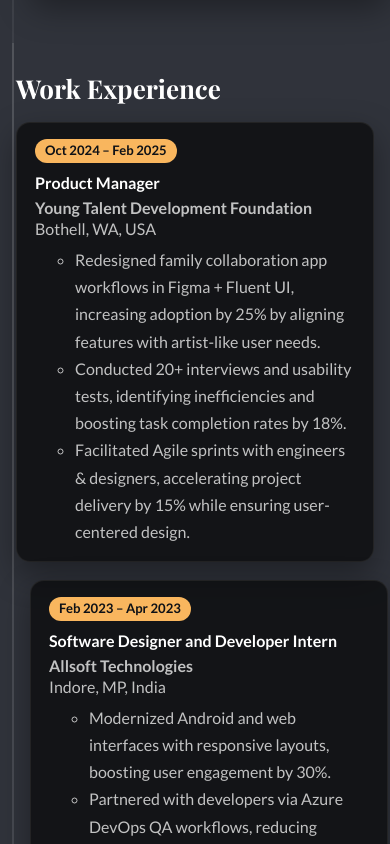
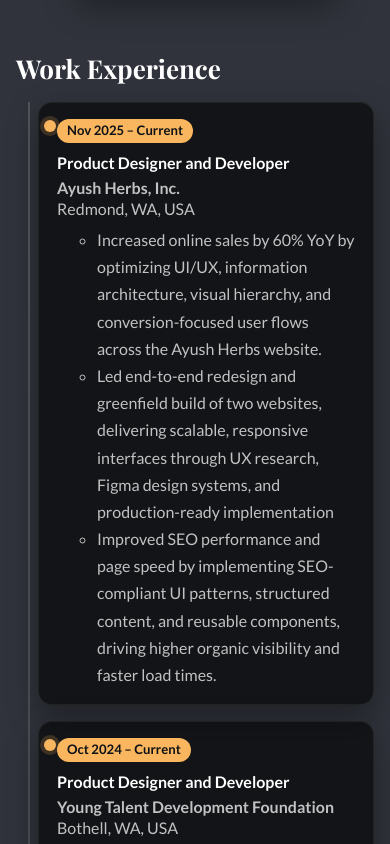
Before and after one commit to ajain112/akshat-jain, a React (Vite) app in the folder frontend/: page /about in a window 390 px wide. Shown: the part 1260-2104 px from the top of the page. Built offline with nearby package versions, Linux system fonts and the light colour scheme; no server answers.

Commit message:
added new work ex and fixed some css as well

```diff
--- a/frontend/src/components/Edutimeline.jsx
+++ b/frontend/src/components/Edutimeline.jsx
@@ -22,6 +22,6 @@
 
 export default function EducationTimeline() {
   return (
-    <Timeline heading="Education" items={education} />
+      <Timeline heading="Education" items={education} />
   );
 }
--- a/frontend/src/components/Timeline.jsx
+++ b/frontend/src/components/Timeline.jsx
@@ -12,15 +12,18 @@
  *   details?: string | string[]
  * }>
  */
-export default function Timeline({ heading, items = [], railGap = "140px" }) {
+export default function Timeline({ heading, items = [] }) {
   // guard to avoid map crashes
   const list = Array.isArray(items) ? items : [];
 
   return (
-    <section className="tl" style={{ "--rail-gap": railGap }}>
+    <section className="tl">
       {heading && <h2 className="tl__heading">{heading}</h2>}
 
-      <ol className="tl__list">
+      {/* NEW: scroller wrapper */}
+      <div className="tl__scroller">
+        {/* NEW: tl__track class so rail spans full content width */}
+        <ol className="tl__list tl__track">
           {list.map((it, i) => {
             const bottom = i % 2 === 1;
 
@@ -35,9 +38,7 @@
                   {it.period && <span className="tl__period">{it.period}</span>}
                   {it.title && <h3 className="tl__title">{it.title}</h3>}
                   {it.org && <p className="tl__org">{it.org}</p>}
-                {it.location && (
-                  <p className="tl__location">{it.location}</p>
-                )}
+                  {it.location && <p className="tl__location">{it.location}</p>}
 
                   {Array.isArray(it.details) ? (
                     <ul className="tl__details tl__details--list">
@@ -53,6 +54,7 @@
             );
           })}
         </ol>
+      </div>
     </section>
   );
 }
--- a/frontend/src/components/WorkExp.jsx
+++ b/frontend/src/components/WorkExp.jsx
@@ -6,8 +6,9 @@
 const internships = [
   {
     id: "w1",
-    period: "Oct 2024 – Feb 2025",
-    title: "Product Manager",
+    startDate: "2024-10-01", // Oct 2024
+    period: "Oct 2024 – Current",
+    title: "Product Designer and Developer",
     org: "Young Talent Development Foundation",
     location: "Bothell, WA, USA",
     details: [
@@ -18,8 +19,9 @@
   },
   {
     id: "w2",
-    period: "Feb 2023 – Apr 2023",
-    title: "Software Designer and Developer Intern",
+    startDate: "2023-01-01", // Jan 2023
+    period: "Jan 2023 – Jul 2023",
+    title: "Software Designer and Developer",
     org: "Allsoft Technologies",
     location: "Indore, MP, India",
     details: [
@@ -30,6 +32,7 @@
   },
   {
     id: "w3",
+    startDate: "2020-06-01", // Jun 2020
     period: "Jun 2020 – Sept 2020",
     title: "Software Designer and Developer Intern",
     org: "Techshala",
@@ -40,14 +43,30 @@
       "Collaborated with engineers to document and hand off design specs, reducing back-and-forth iterations by 20%.",
     ],
   },
+  {
+    id: "w4",
+    startDate: "2025-11-01", // Nov 2025
+    period: "Nov 2025 – Current",
+    title: "Product Designer and Developer",
+    org: "Ayush Herbs, Inc.",
+    location: "Redmond, WA, USA",
+    details: [
+      "Increased online sales by 60% YoY by optimizing UI/UX, information architecture, visual hierarchy, and conversion-focused user flows across the Ayush Herbs website.",
+      "Led end-to-end redesign and greenfield build of two websites, delivering scalable, responsive interfaces through UX research, Figma design systems, and production-ready implementation",
+      "Improved SEO performance and page speed by implementing SEO-compliant UI patterns, structured content, and reusable components, driving higher organic visibility and faster load times.",
+    ],
+  },
 ];
 
 export default function WorkExp() {
+  const sortedInternships = [...internships].sort(
+    (a, b) => new Date(b.startDate) - new Date(a.startDate)
+  );
+
   return (
     <Timeline
       heading="Work Experience"
-      items={internships}
-      railGap="200px"
+      items={sortedInternships}
     />
   );
 }
--- a/frontend/src/components/css/Timeline.css
+++ b/frontend/src/components/css/Timeline.css
@@ -6,12 +6,12 @@
   --surface:rgba(0,0,0,.60);
   --shadow:0 12px 32px rgba(0,0,0,.35);
 
-  /* Increased rail distance so the line/dot never sits in the card */
-  --rail-gap: clamp(56px, 7vw, 96px); /* was 28px */
+  /* Distance between rail and cards (desktop horizontal) */
+  --rail-gap: clamp(200px, 9.5vw, 250px);
   --dot-size: 12px;
 }
 
-/* wrapper + title unchanged, but you can keep these */
+/* wrapper + title */
 .tl{
   max-width: 1200px;
   margin: 0 auto;
@@ -26,43 +26,56 @@
   color: var(--text);
 }
 
-/* HORIZONTAL (desktop) */
-.tl__list{
-  list-style: none;
-  display: flex;
-  align-items: center;             /* keep the “row” centered vs the rail */
-  gap: clamp(18px,3vw,36px);
-  margin: 0;
-
-  /* Give top and bottom breathing room so big cards never collide with the rail */
-  padding-top: calc(var(--rail-gap) + 10px);
-  padding-bottom: calc(var(--rail-gap) + 12px);
-
+/* === NEW: scroller wrapper (this must wrap the <ol>) === */
+.tl__scroller{
   overflow-x: auto;
-  scrollbar-width: 1px;
+  scrollbar-width: thin;          /* was invalid: 1px */
   position: relative;
 }
-.tl__list::-webkit-scrollbar{ height: 8px; }
-.tl__list::-webkit-scrollbar-thumb{
+.tl__scroller::-webkit-scrollbar{ height: 8px; }
+.tl__scroller::-webkit-scrollbar-thumb{
   background: rgba(255,255,255,.18);
   border-radius: 4px;
 }
 
-/* center rail */
-.tl__list::before{
-  content: "";
+/* HORIZONTAL track (desktop) */
+.tl__list{
+  list-style: none;
+  margin: 0;
+
+  display: flex;
+  align-items: center;
+  gap: clamp(18px,3vw,36px);
+
+  padding-top: calc(var(--rail-gap) + 10px);
+  padding-bottom: calc(var(--rail-gap) + 12px);
+
+  position: relative;
+}
+
+/* === NEW: make the track expand to full content width === */
+.tl__track{
+  width: max-content;
+  min-width: 100%;
+}
+
+/* center rail spans the entire track width now */
+.tl__track::before{
+  content:"";
   position: absolute;
-  inset-inline: 0;
+  left: 0;
+  right: 0;
   top: 50%;
-  height: 2px;
+  height: 3px;
   transform: translateY(-50%);
-  background: linear-gradient(to right, rgba(255,255,255,.16), rgba(255,255,255,.06));
+  background: rgba(255,255,255,.16);
+  z-index: 0;
 }
 
 /* each node */
 .tl__item{
   position: relative;
-  flex: 0 0 min(480px, 88vw);      /* give a bit more width so tall text wraps better */
+  flex: 0 0 auto;
   display: grid;
   place-items: center;
 }
@@ -78,13 +91,14 @@
   border-radius: 999px;
   background: var(--accent);
   box-shadow: 0 0 0 4px rgba(249,182,94,.18);
-  z-index: 2;
+  z-index: 2; /* above rail */
 }
 
-/* bubble/card – push it far from the rail so the dot never overlaps */
+/* bubble/card */
 .tl__bubble{
   width: 100%;
-  max-width: 480px;
+  max-width: min(620px, 92vw);
+  min-width: 450px;
   background: var(--surface);
   border: 1px solid var(--border);
   border-radius: 14px;
@@ -92,16 +106,15 @@
   box-shadow: var(--shadow);
   color: var(--muted);
 
-  /* move above the rail */
   transform: translateY(calc(-1 * var(--rail-gap)));
   transition: transform .22s ease, box-shadow .22s ease, border-color .22s ease;
+  z-index: 1; /* above rail */
 }
 .tl__item--bottom .tl__bubble{
-  /* move below the rail */
   transform: translateY(var(--rail-gap));
 }
 
-/* optional “open” nudge on mobile/keyboard */
+/* optional “open” nudge */
 .tl__bubble.is-open{
   transform: translateY(calc(-1 * var(--rail-gap) - 6px));
 }
@@ -142,83 +155,104 @@
 .tl__card{ margin: 0; }
 .tl__details{ margin: 0; line-height: 1.7; }
 
-/* VERTICAL (≤ 900px) */
+/* ---------- TABLET (901px–1024px): stack cards, no rail/dots ---------- */
+@media (min-width: 901px) and (max-width: 1024px) {
+  .tl { padding-inline: 16px; }
+
+  .tl__scroller{ overflow: visible; }
+
+  .tl__list{
+    display: block;
+    padding: 0;
+  }
+
+  .tl__track::before{ display: none; }
+
+  .tl__item{
+    display: block;
+    margin: 0 0 18px;
+  }
+
+  .tl__dot{ display: none; }
+
+  .tl__bubble,
+  .tl__item--bottom .tl__bubble{
+    max-width: none;
+    width: 100%;
+    min-width: 0;
+    transform: none !important;
+    margin: 0;
+  }
+}
+
+/* VERTICAL (≤ 900px): left rail + dots */
 @media (max-width: 900px){
   .tl{ padding-inline: 16px; }
 
+  /* prevent clipping from the scroller wrapper */
+  .tl__scroller{
+    overflow: visible;
+  }
+
+  /* reset horizontal track sizing on mobile */
+  .tl__track{
+    width: auto;
+    min-width: 0;
+  }
+
+  /* vertical list layout */
   .tl__list{
-    overflow: visible;
+    display: flex;
+    flex-direction: column;
     gap: 16px;
-    padding: 0 0 0 24px;       /* vertical layout uses a left rail instead */
-    align-items: stretch;
+    padding: 0 0 0 22px;     /* space for rail + dot */
+    margin: 0;
+    position: relative;
   }
-  .tl__list::before{ display: none; }
+
+  /* hide horizontal rail */
+  .tl__track::before{ display: none; }
 
   /* left vertical rail */
   .tl__list::after{
     content:"";
-    position: absolute; left: 12px; top: 0; bottom: 0; width: 2px;
+    position: absolute;
+    left: 12px;
+    top: 0;
+    bottom: 0;
+    width: 2px;
     background: linear-gradient(to bottom, rgba(255,255,255,.16), rgba(255,255,255,.06));
   }
 
   .tl__item{
     flex: 1 1 auto;
     display: block;
+    margin: 0;
+    position: relative;      /* anchor the dot to each item */
   }
+
+  /* dot aligned to the rail, per item */
   .tl__dot{
-    left: 12px;
-    top: 14px;
+    display: block;
+    position: absolute;
+    left: 6px;               /* centers 12px dot over 2px rail at left:12px */
+    top: 18px;
     transform: none;
   }
+
+  /* card stays within viewport */
   .tl__bubble,
   .tl__item--bottom .tl__bubble{
-    transform: none;          /* no above/below shifts in vertical mode */
-    max-width: none;
-    margin-left: 28px;        /* offset from the left rail */
-  }
-}
-:root{
-  /* default used when railGap prop is not passed */
-  --rail-gap: clamp(56px, 7vw, 96px);
-}
-
-/* ---------- Stack cards on tablet & below ---------- */
-@media (max-width: 1024px) {
-  .tl {
-    padding-inline: 16px;
+    transform: none !important;
+    max-width: 100%;
+    min-width: 0;
+    width: 100%;
+    margin: 0;
   }
 
-  /* stop horizontal layout and rail */
-  .tl__list {
-    display: block;            /* was flex */
-    overflow: visible;         /* no horizontal scroll */
-    padding: 0;
-    margin: 0;
-    position: static;
-  }
-  .tl__list::before {          /* hide center rail */
-    display: none;
+  /* avoid long text forcing horizontal scroll */
+  .tl__bubble *{
+    overflow-wrap: anywhere;
   }
 
-  .tl__item {
-    display: block;
-    width: auto;
-    margin: 0 0 18px;          /* vertical spacing between cards */
-  }
-
-  /* hide dots on small screens */
-  .tl__dot {
-    display: none;
-  }
-
-  /* make card full width and remove offset transforms */
-  .tl__bubble {
-    max-width: none;
-    width: 100%;
-    transform: none !important;
-    margin: 0;
-  }
-  .tl__item--bottom .tl__bubble {
-    transform: none !important;
-  }
 }
```
Lines whose indentation alone changed are shown as unchanged.
